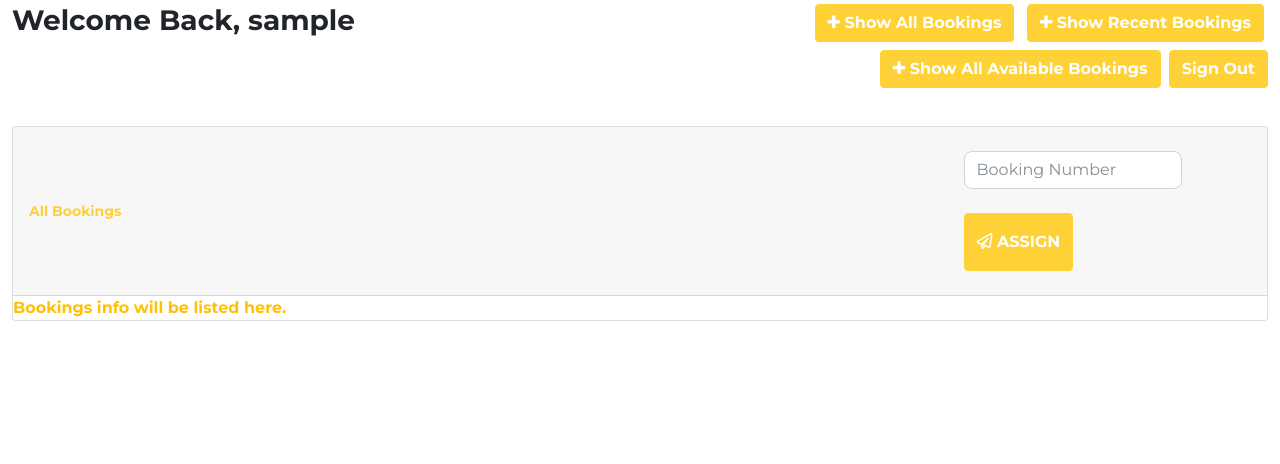
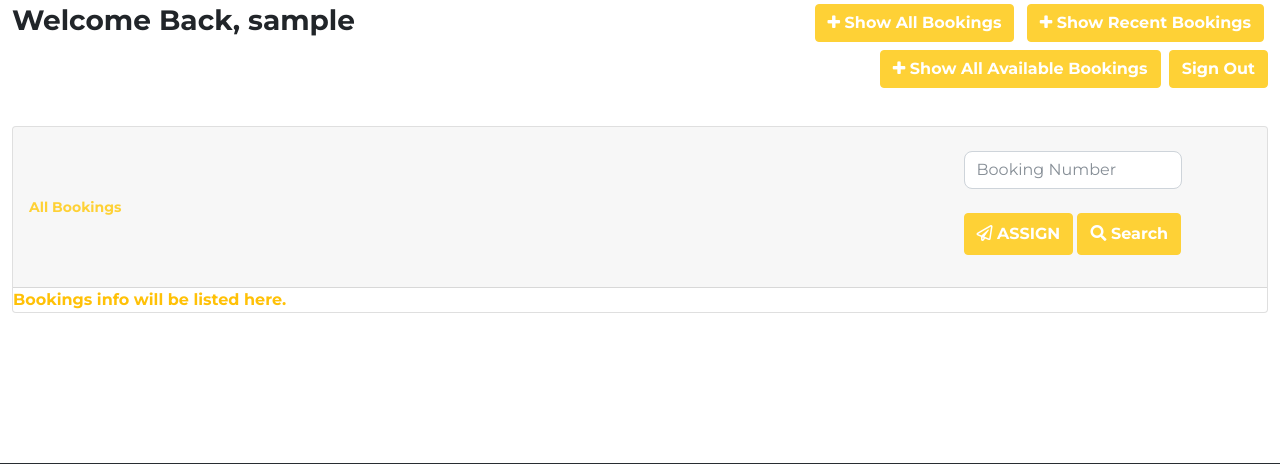
Before and after one commit to MiguelEmmara-ai/Assignment02-Comp721, a PHP site: page /admin.php in a window 1280 px wide. Shown: the part 146-610 px from the top of the page. Run offline with PHP 8.4, Linux system fonts and the light colour scheme; the visitor is signed in with stand-in values (Sample User, id 1); some libraries are stand-ins or nearby versions; some web fonts are replaced.

Commit message:
Add search btn to display search result when driver enter booking number

```diff
--- a/admin.php
+++ b/admin.php
@@ -58,9 +58,14 @@ if (isset($_POST['booking-brn-number'])) {
                                     <div class="col-auto">
                                         <input class="form-control mb-2" type="text" name="booking-brn-number" placeholder="Booking Number">
                                     </div>
+
                                     <div class="col-auto">
-                                        <button class="btn btn-primary flex-fill py-3" type="submit">
+                                        <button class="btn btn-primary flex-fill py-2 mb-2" type="submit">
                                             <i class="far fa-paper-plane"></i> ASSIGN
+                                        </button>
+
+                                        <button class="btn btn-primary flex-fill py-2 mb-2" name="sbutton" id="sbutton" type="submit">
+                                        <i class="fas fa-search"></i></i> Search
                                         </button>
                                     </div>
                                 </div>
```
